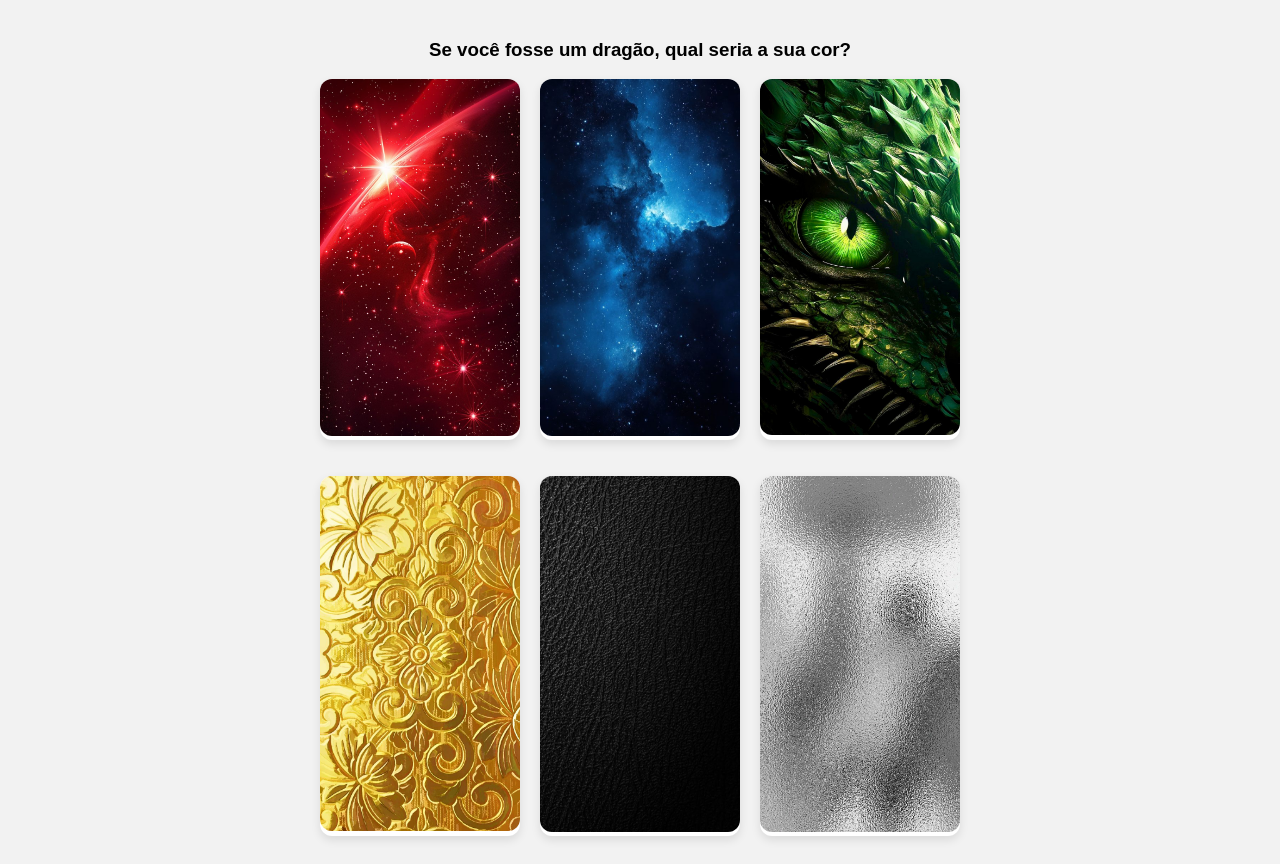
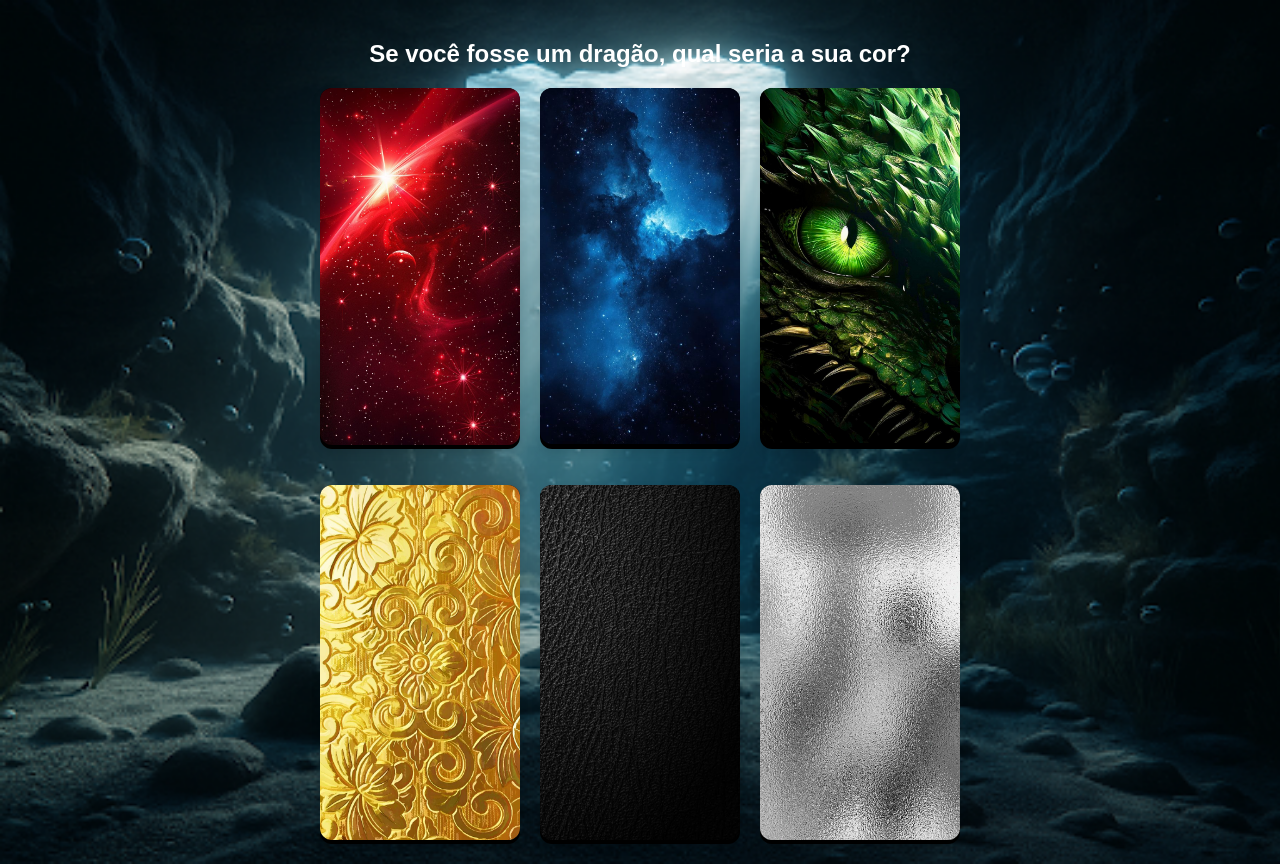
Before and after one commit to BrunoArrudas/Projeto-Site-Dragoes-, a PHP site: page /perguntacor.php in a window 1280 px wide. Run offline with PHP 8.4, Linux system fonts and the light colour scheme.

Commit message:
Correção das imagens de fundo e ajuste de layout em todas as paginas pergunta!

```diff
--- a/cards.css
+++ b/cards.css
@@ -1,6 +1,6 @@
 body {
     font-family: Arial, sans-serif;
-    background: #f2f2f2;
+    background: #000000;
     margin: 0;
     padding: 20px;
 }
@@ -13,7 +13,7 @@ body {
 }
 
 .card {
-    background: white;
+    background: rgb(0, 0, 0);
     border-radius: 12px;
     box-shadow: 0 4px 10px rgba(0,0,0,0.1);
     width: 200px;
@@ -34,3 +34,7 @@ body {
     border-bottom-left-radius: 12px;
     border-bottom-right-radius:12px;
 }
+
+#h2{
+    color: rgb(255, 255, 255);
+}
--- a/perguntacor.php
+++ b/perguntacor.php
@@ -6,9 +6,18 @@
     <meta name="viewport" content="width=device-width, initial-scale=1">
     <link rel="stylesheet" href="cards.css">
 </head>
+
+<style>
+body {
+  background-image: url("images/fundocor.png");
+  background-repeat: no-repeat;
+  background-size: cover;
+}
+</style>
+
 <body>
 
-<h3 style="text-align: center;">Se você fosse um dragão, qual seria a sua cor?</h3>
+<h2  id="h2" style="text-align: center;">Se você fosse um dragão, qual seria a sua cor?</h2>
 
 <div class="container">
     <a href="perguntaguardiao.php?cor=vermelho" class="card">
--- a/perguntainimigo.php
+++ b/perguntainimigo.php
@@ -8,7 +8,7 @@
 </head>
 <body>
 
-<h3 style="text-align: center;">Qual seria o seu maior inimigo?</h3>
+<h2 id="h2" style="text-align: center;">Qual seria o seu maior inimigo?</h2>
 
 <div class="container">
     <a href="perguntareino.php?inimigo=cavaleiro" class="card">
--- a/perguntareino.php
+++ b/perguntareino.php
@@ -8,7 +8,7 @@
 </head>
 <body>
 
-<h3 style="text-align: center;">Qual seria o seu reino?</h3>
+<h2 id="h2" style="text-align: center;">Qual seria o seu reino?</h2>
 
 <div class="container">
     <a href="perguntareino.php?reino=flutuante" class="card">
```
Also changed, not shown: perguntaelementos.php (+10 -1 lines), perguntaespada.php (+10 -1 lines), perguntaguardiao.php (+10 -1 lines), perguntaterritorio.php (+9 -1 lines), perguntatesouro.php (+10 -1 lines), images/fundocor.png (added), images/fundoespada.png (added), images/fundoguardiao.png (added), images/fundoperguntaelementos.png (added), images/fundoterritorio.png (added), images/fundotesouro.png (added).
